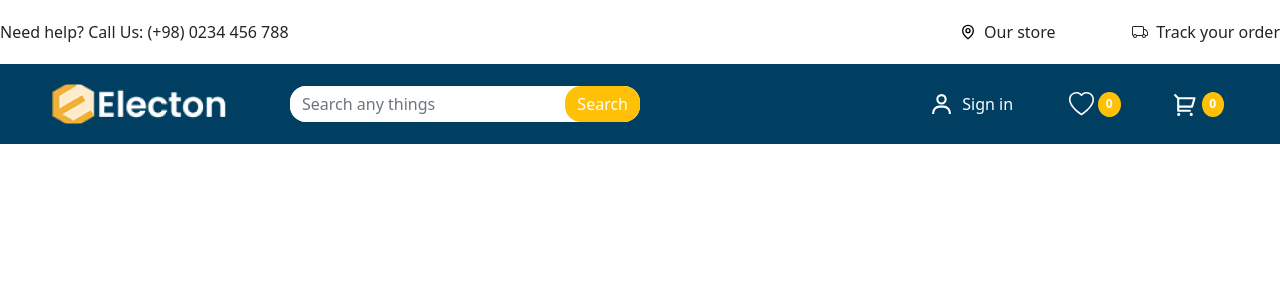
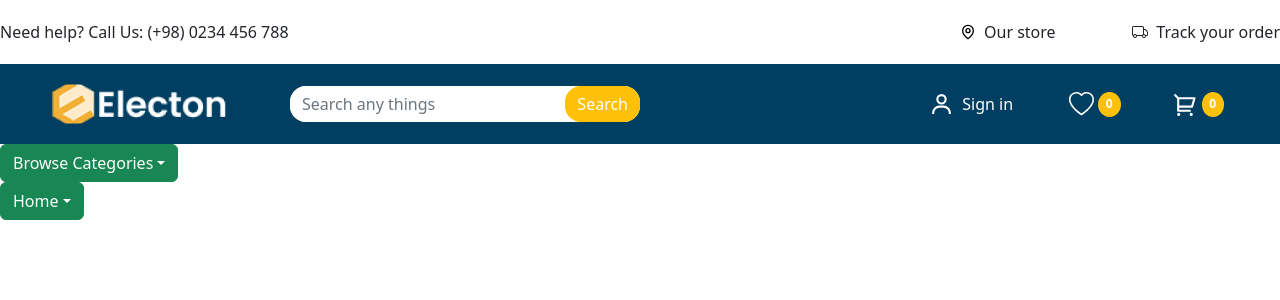
Before and after one commit to Nyambaa0303/pinecone_react_2023, a React (Create React App) app in the folder finsweet-react/: page / in a window 1280 px wide. Shown: the top 300 px of the page. Built offline with nearby package versions, Linux system fonts and the light colour scheme; a web font is replaced by a local one.

Commit message:
finsweet

```diff
--- a/finsweet-react/src/App.js
+++ b/finsweet-react/src/App.js
@@ -1,11 +1,13 @@
 import { Bottom } from "./component/header/bottom.js";
 import { Header } from "./component/header/header.js";
+import { Menu } from "./component/menu/menu";
 
 function App() {
   return (
     <>
       <Bottom />
       <Header />
+      <Menu />
     </>
   );
 }
--- /dev/null
+++ b/finsweet-react/src/component/menu/browseCategoriesDropdown.js
@@ -0,0 +1,47 @@
+import Dropdown from "react-bootstrap/Dropdown";
+
+const DropDownMenus = [
+  {
+    title: "Browse Categories",
+    id: "neg",
+    key: 23,
+    childrens: [
+      {
+        title: "Camera",
+        id: "hoyor",
+        key: 12,
+        children: { title: "Camera" },
+      },
+      {
+        title: "Phone",
+        id: "gurav",
+        key: 14,
+        children: { title: "Phone" },
+      },
+      {
+        title: "Laptop",
+        id: "dorov",
+        key: 19,
+        children: { title: "Laptop" },
+      },
+    ],
+  },
+];
+
+export function BrowseCategoriesDropdown() {
+  return DropDownMenus.map((DropDownMenu, index) => {
+    return (
+      <Dropdown>
+        <Dropdown.Toggle variant="success" id="dropdown-basic">
+          {DropDownMenu.title}
+        </Dropdown.Toggle>
+
+        <Dropdown.Menu key={23}>
+          {DropDownMenu.childrens.map((item) => {
+            return <Dropdown.Item href="#/action">{item.title}</Dropdown.Item>;
+          })}
+        </Dropdown.Menu>
+      </Dropdown>
+    );
+  });
+}
--- /dev/null
+++ b/finsweet-react/src/component/menu/homeDropdown.js
@@ -0,0 +1,47 @@
+import Dropdown from "react-bootstrap/Dropdown";
+
+const HomeDowns = [
+  {
+    title: "Home",
+    id: "neg",
+    key: 23,
+    childrens: [
+      {
+        title: "Camera",
+        id: "hoyor",
+        key: 12,
+        children: { title: "Camera" },
+      },
+      {
+        title: "Phone",
+        id: "gurav",
+        key: 14,
+        children: { title: "Phone" },
+      },
+      {
+        title: "Laptop",
+        id: "dorov",
+        key: 19,
+        children: { title: "Laptop" },
+      },
+    ],
+  },
+];
+
+export function HomeDropdown() {
+  return HomeDowns.map((HomeDropdown, index) => {
+    return (
+      <Dropdown>
+        <Dropdown.Toggle variant="success" id="dropdown-basic">
+          {HomeDropdown.title}
+        </Dropdown.Toggle>
+
+        <Dropdown.Menu key={23}>
+          {HomeDropdown.childrens.map((item) => {
+            return <Dropdown.Item href="#/action">{item.title}</Dropdown.Item>;
+          })}
+        </Dropdown.Menu>
+      </Dropdown>
+    );
+  });
+}
--- /dev/null
+++ b/finsweet-react/src/component/menu/menu.js
@@ -0,0 +1,11 @@
+import { BrowseCategoriesDropdown } from "./browseCategoriesDropdown.js";
+import { HomeDropdown } from "./homeDropdown";
+
+export function Menu() {
+  return (
+    <>
+      <BrowseCategoriesDropdown />
+      <HomeDropdown />
+    </>
+  );
+}
```
Also changed, not shown: finsweet-react/src/component/menu/dropDownMenu.js (deleted, +0 -8 lines).
